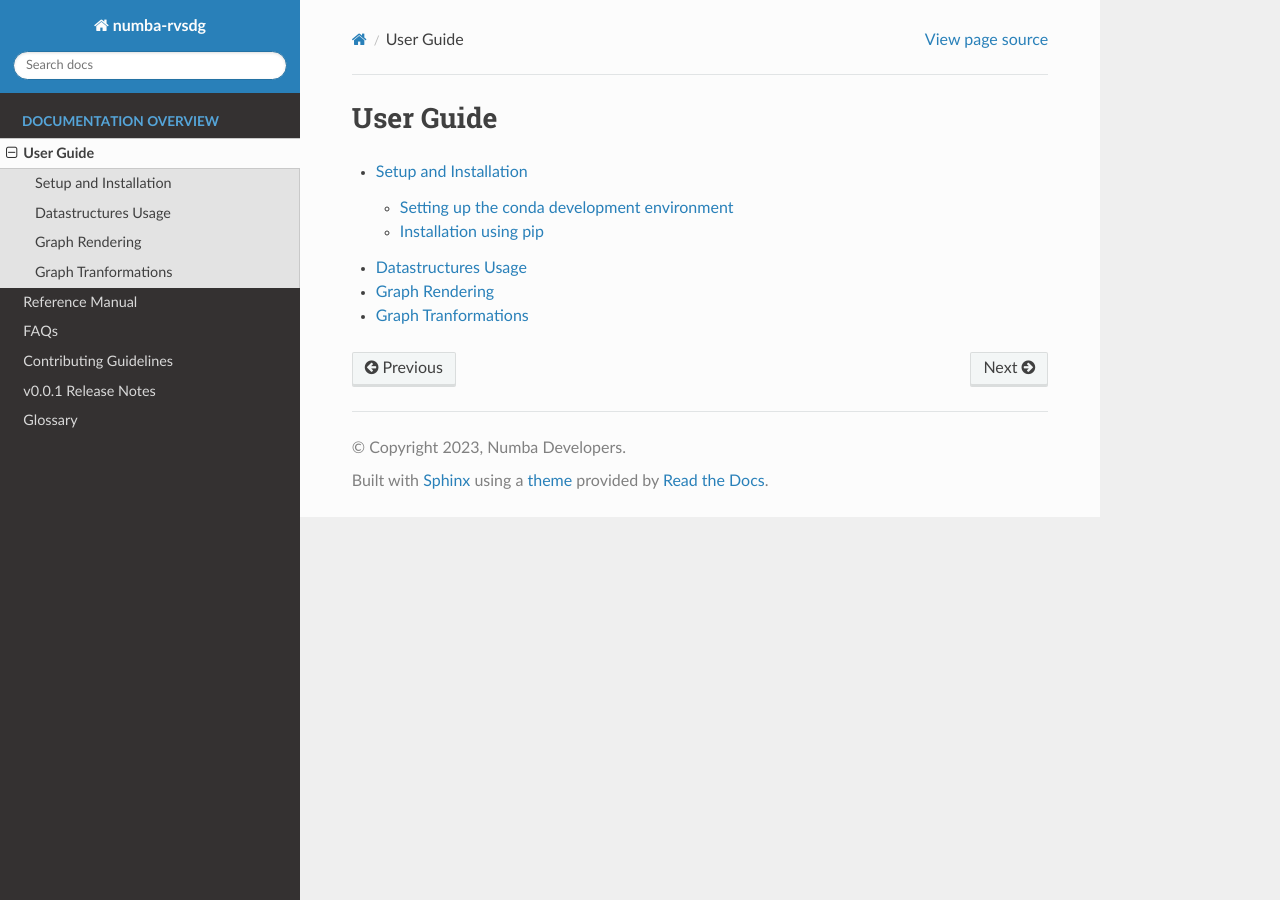
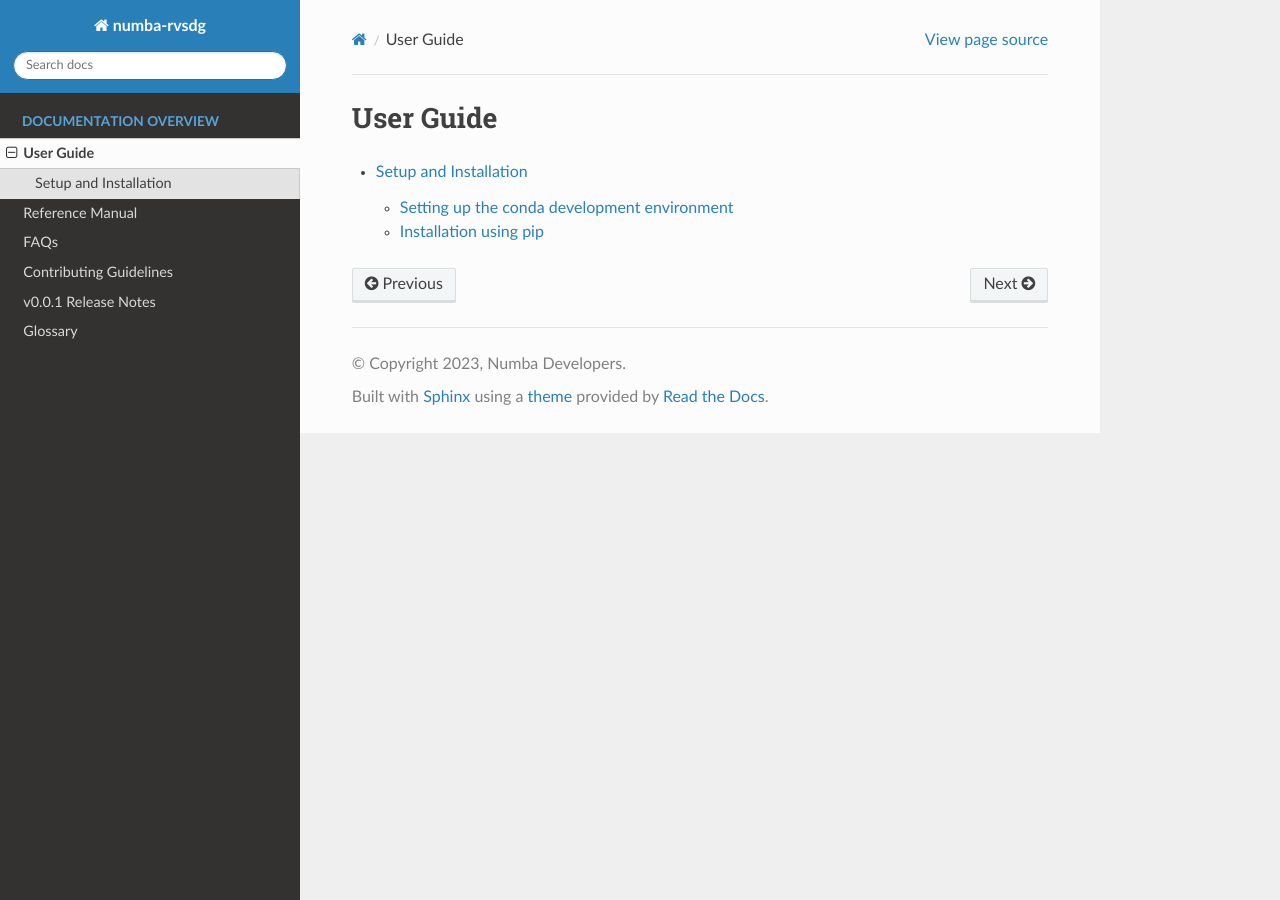
Before and after one commit to numba/numba-rvsdg, a Sphinx documentation site: the page built from docs/source/user_guide/index.rst, in a window 1280 px wide. Built offline with Sphinx 7.4.7 and the Read the Docs theme 2.0.0, drawn with Linux system fonts in a browser that asks for light colours; pages that are not in the unit, such as notebooks, are missing from menus.

Commit message:
Removed repetitive files

```diff
--- a/docs/source/user_guide/datastructures.rst
+++ /dev/null
@@ -1,3 +0,0 @@
-====================
-Datastructures Usage
-====================
--- a/docs/source/user_guide/index.rst
+++ b/docs/source/user_guide/index.rst
@@ -4,6 +4,3 @@ User Guide
 .. toctree::
 
    install.rst
-   datastructures.rst
-   rendering.rst
-   transformations.rst
--- a/docs/source/user_guide/rendering.rst
+++ /dev/null
@@ -1,3 +0,0 @@
-===============
-Graph Rendering
-===============
--- a/docs/source/user_guide/transformations.rst
+++ /dev/null
@@ -1,3 +0,0 @@
-====================
-Graph Tranformations
-====================
```
